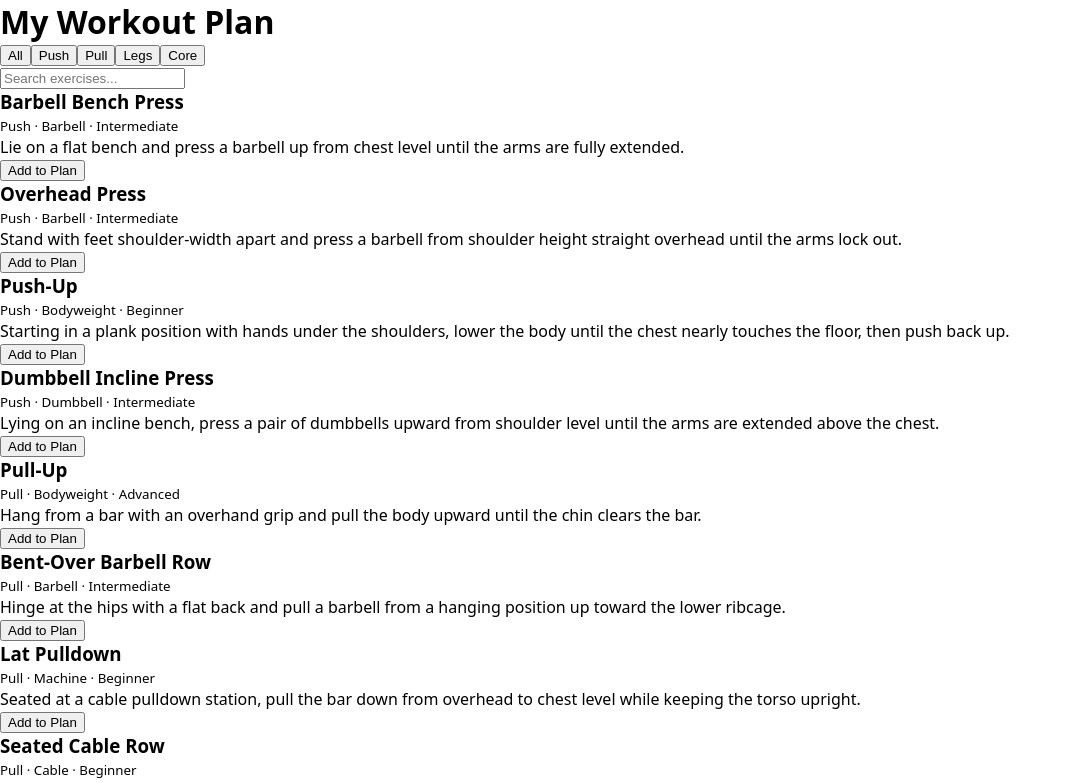
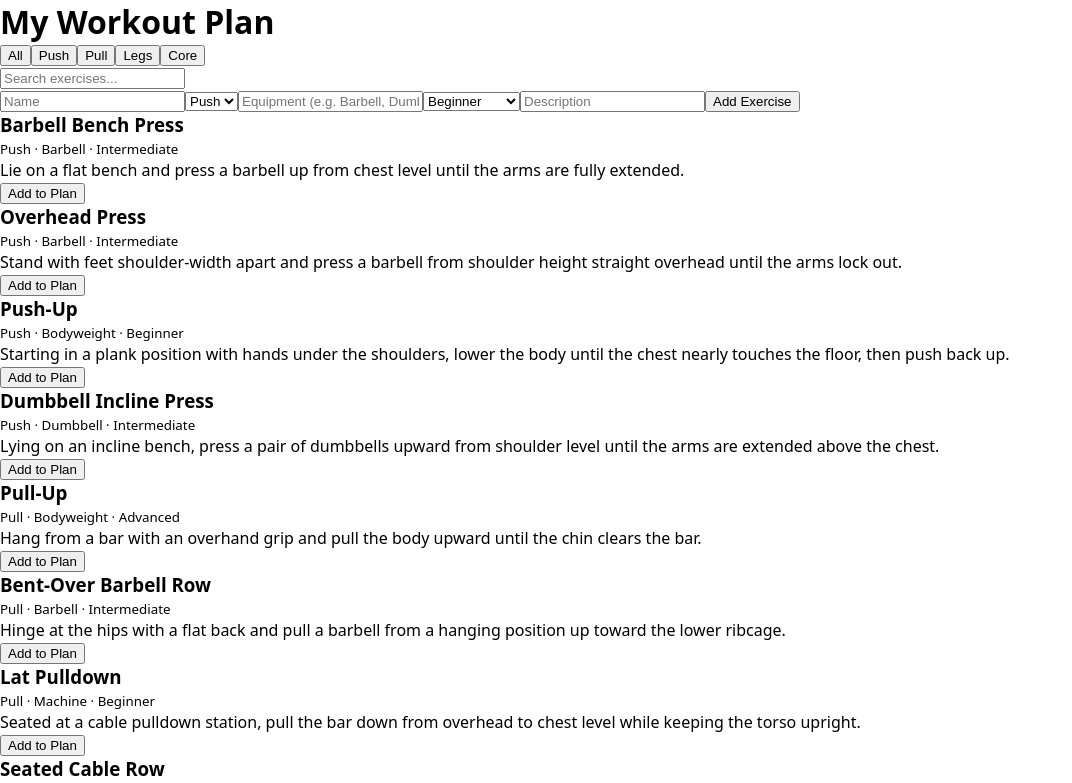
Before and after one commit to Anthonydosse777/Csc436-Project2-GymPlanBuilder, a React (Vite) app: page / in a window 1280 px wide. Shown: the top 783 px of the page, without its empty margins (0-1072 px from the left). Built offline with nearby package versions, Linux system fonts and the light colour scheme.

Commit message:
add custom exercise form

```diff
--- /dev/null
+++ b/src/components/AddExerciseForm.jsx
@@ -0,0 +1,73 @@
+import { useState } from 'react'
+
+function AddExerciseForm({ onAddExercise }) {
+  const [name, setName] = useState('')
+  const [muscleGroup, setMuscleGroup] = useState('Push')
+  const [equipment, setEquipment] = useState('')
+  const [difficulty, setDifficulty] = useState('Beginner')
+  const [description, setDescription] = useState('')
+  const [showError, setShowError] = useState(false)
+
+  function handleSubmit(e) {
+    e.preventDefault()
+
+    if (name.trim() === '' || description.trim() === '') {
+      setShowError(true)
+      return
+    }
+
+    onAddExercise({
+      id: `custom-${Date.now()}`,
+      name: name.trim(),
+      muscleGroup,
+      equipment: equipment.trim(),
+      difficulty,
+      description: description.trim(),
+    })
+
+    setName('')
+    setMuscleGroup('Push')
+    setEquipment('')
+    setDifficulty('Beginner')
+    setDescription('')
+    setShowError(false)
+  }
+
+  return (
+    <form onSubmit={handleSubmit}>
+      <input
+        type="text"
+        placeholder="Name"
+        value={name}
+        onChange={(e) => setName(e.target.value)}
+      />
+      <select value={muscleGroup} onChange={(e) => setMuscleGroup(e.target.value)}>
+        <option value="Push">Push</option>
+        <option value="Pull">Pull</option>
+        <option value="Legs">Legs</option>
+        <option value="Core">Core</option>
+      </select>
+      <input
+        type="text"
+        placeholder="Equipment (e.g. Barbell, Dumbbell, Bodyweight)"
+        value={equipment}
+        onChange={(e) => setEquipment(e.target.value)}
+      />
+      <select value={difficulty} onChange={(e) => setDifficulty(e.target.value)}>
+        <option value="Beginner">Beginner</option>
+        <option value="Intermediate">Intermediate</option>
+        <option value="Advanced">Advanced</option>
+      </select>
+      <input
+        type="text"
+        placeholder="Description"
+        value={description}
+        onChange={(e) => setDescription(e.target.value)}
+      />
+      {showError && <p>Name and description are required.</p>}
+      <button type="submit">Add Exercise</button>
+    </form>
+  )
+}
+
+export default AddExerciseForm
--- a/src/components/ExerciseLibrary.jsx
+++ b/src/components/ExerciseLibrary.jsx
@@ -1,14 +1,21 @@
 import { useState } from 'react'
 import FilterBar from './FilterBar'
 import ExerciseCard from './ExerciseCard'
+import AddExerciseForm from './AddExerciseForm'
 import { EXERCISES } from '../data/exercises.js'
 
 function ExerciseLibrary({ plan, onAddToPlan }) {
   const [searchTerm, setSearchTerm] = useState('')
   const [activeGroup, setActiveGroup] = useState('All')
+  const [customExercises, setCustomExercises] = useState([])
 
+  function handleAddExercise(exercise) {
+    setCustomExercises((prev) => [...prev, exercise])
+  }
+
+  const allExercises = [...EXERCISES, ...customExercises]
   const normalizedSearch = searchTerm.toLowerCase()
-  const filteredExercises = EXERCISES.filter(
+  const filteredExercises = allExercises.filter(
     (exercise) =>
       (activeGroup === 'All' || exercise.muscleGroup === activeGroup) &&
       exercise.name.toLowerCase().includes(normalizedSearch)
@@ -23,6 +30,7 @@ function ExerciseLibrary({ plan, onAddToPlan }) {
         value={searchTerm}
         onChange={(e) => setSearchTerm(e.target.value)}
       />
+      <AddExerciseForm onAddExercise={handleAddExercise} />
       {filteredExercises.length === 0 ? (
         <p>No exercises match your search.</p>
       ) : (
```
